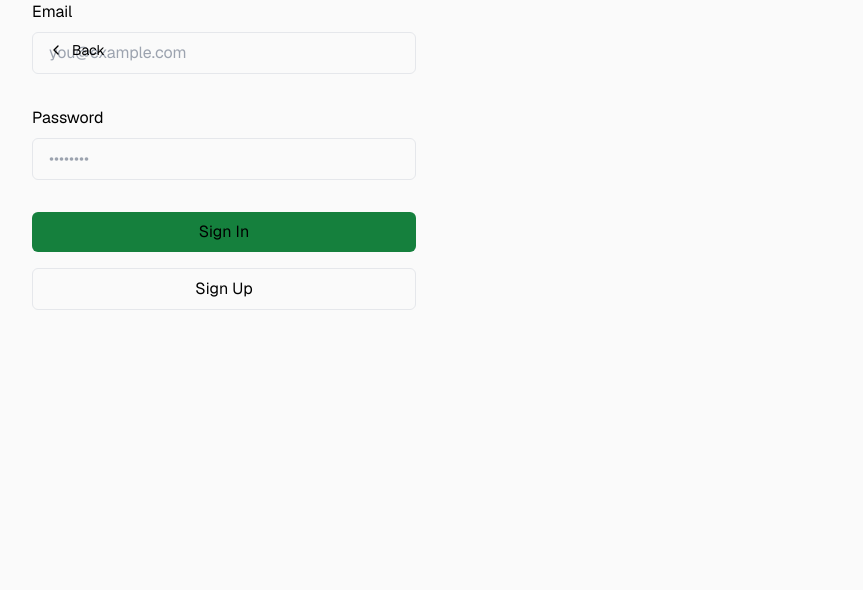
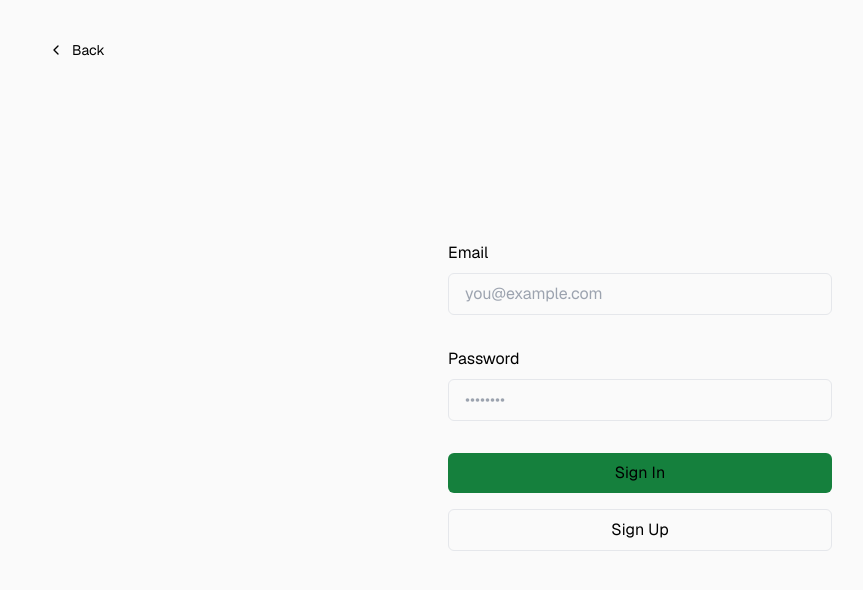
Before and after one commit to BOTOOM/family_budget, a Next.js app: page /login in a window 1280 px wide. Shown: the top 590 px of the page, without its empty margins (0-863 px from the left). Built offline with nearby package versions, Linux system fonts and the light colour scheme.

Commit message:
ajuste para login #11

```diff
--- a/app/layout.tsx
+++ b/app/layout.tsx
@@ -20,8 +20,8 @@
   return (
     <html lang="es" className={GeistSans.className}>
       <body className="bg-neutral-50 text-black selection:bg-teal-300">
-        <main className="">
-        {/* <main className="min-h-screen flex flex-col items-center"> */}
+        {/* <main className=""> */}
+        <main className="min-h-screen flex flex-col items-center">
           {children}
         </main>
       </body>
--- a/app/login/page.tsx
+++ b/app/login/page.tsx
@@ -25,7 +25,7 @@
       return redirect("/login?message=Could not authenticate user");
     }
 
-    return redirect("/protected");
+    return redirect("/dashboard");
   };
 
   const signUp = async (formData: FormData) => {
```
